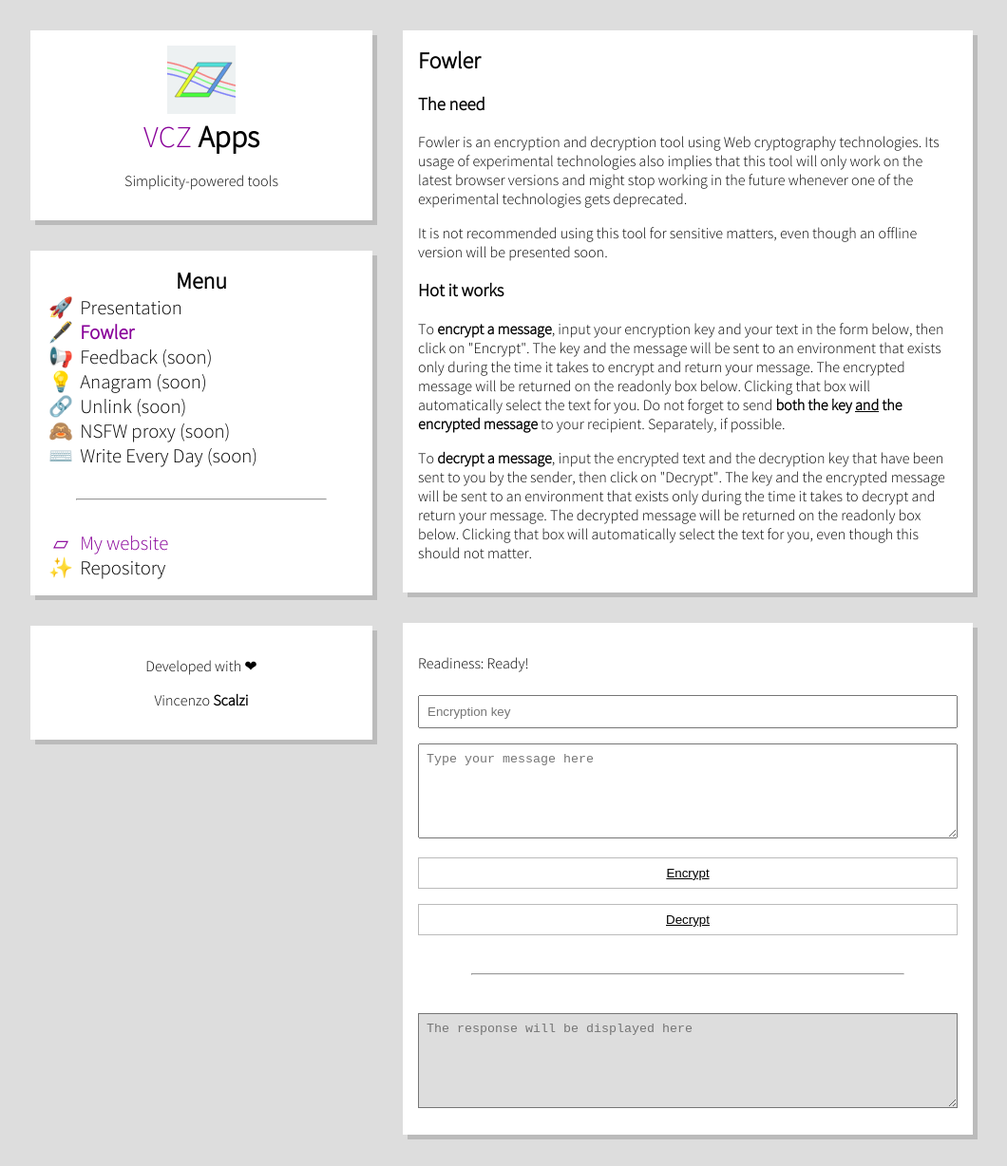
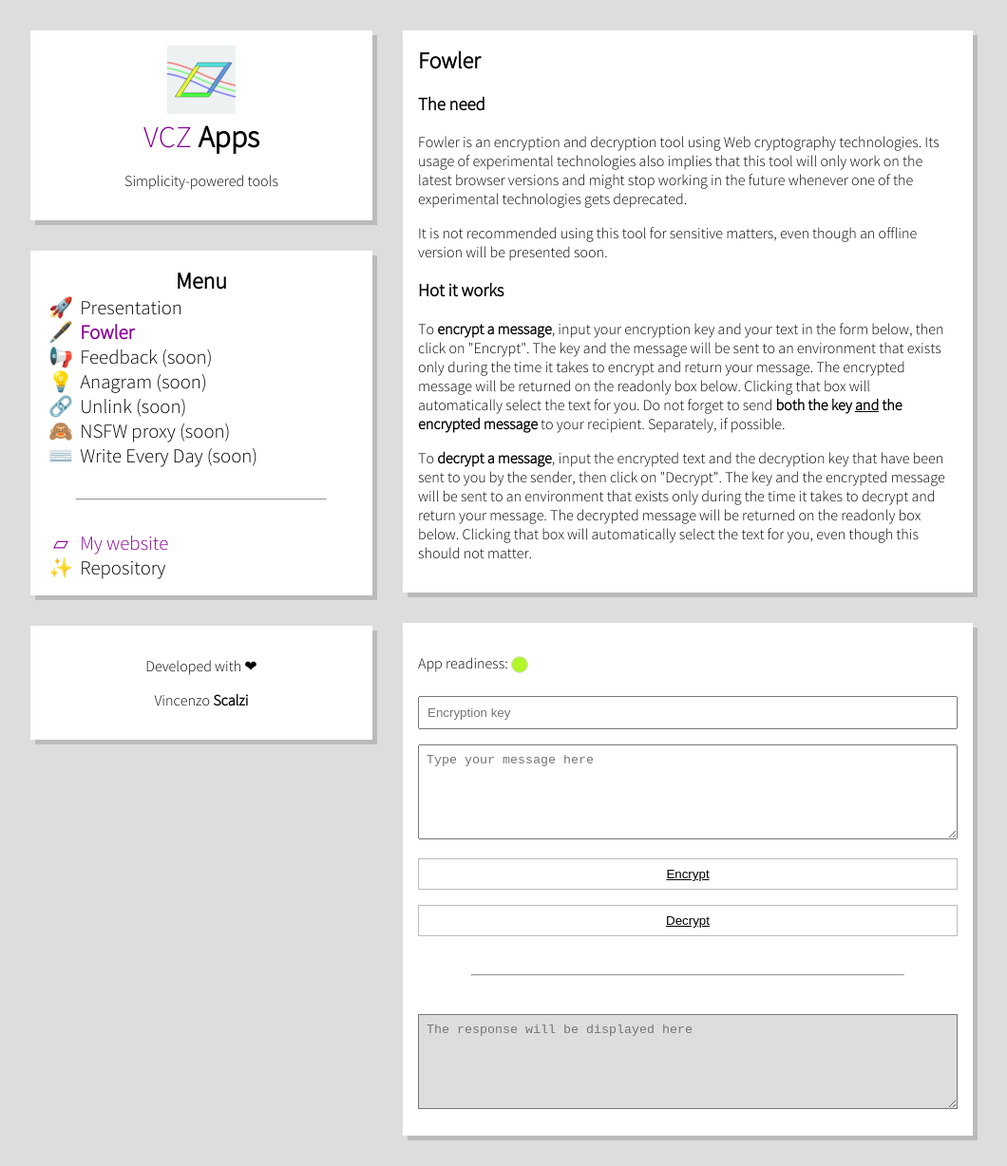
Before and after one commit to vcz-fr/apps, a Jekyll site: the page built from fowler/index.html, in a window 1280 px wide. Shown: the whole page at 95% size, without its empty margins (112-1172 px from the left). Built offline with Jekyll 4.4.1, drawn with Linux system fonts in a browser that asks for light colours.

Commit message:
feat: App readiness indicator

```diff
--- /dev/null
+++ b/_sass/indicators.scss
@@ -0,0 +1,16 @@
+.indicator {
+  display: inline-block;
+  width: 1rem;
+  height: 1rem;
+  border-radius: 50%;
+  border: solid 1px $bg-color;
+  vertical-align: middle;
+
+  &.error {
+    background-color: $indicator-error;
+  }
+
+  &.success {
+    background-color: $indicator-success;
+  }
+}
--- a/_sass/vars.scss
+++ b/_sass/vars.scss
@@ -4,3 +4,6 @@ $card-accent: #bbb;
 
 $text-color: #000;
 $text-accent: #809;
+
+$indicator-error: #ff2828;
+$indicator-success: #b1f626;
--- a/assets/css/global.scss
+++ b/assets/css/global.scss
@@ -5,6 +5,7 @@
 @import "fonts";
 
 @import "inputs";
+@import "indicators";
 
 html {
     background: $bg-color;
--- a/fowler/app.js
+++ b/fowler/app.js
@@ -24,4 +24,4 @@ _id("action-dec").addEventListener("click", main("dec"));
 _id("response").addEventListener("click", e => e.target.select());
 
 // Go!
-_id("readiness").innerText = "Ready!";
+_id("readiness").classList.add("success");
--- a/fowler/index.html
+++ b/fowler/index.html
@@ -30,7 +30,7 @@ active: fowler
 
 <div class="card">
     <p>
-        Readiness: <span id="readiness">Not ready</span>
+        App readiness: <span class="indicator" id="readiness"></span>
     </p>
     <form id="form" action="#">
         <input type="text" name="key" placeholder="Encryption key" required>
```
